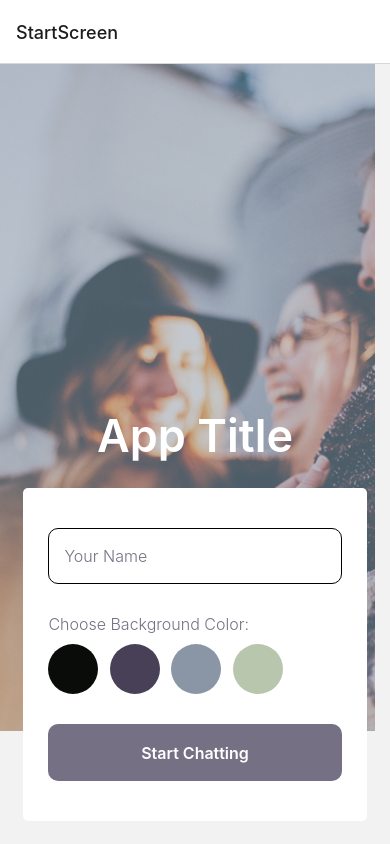
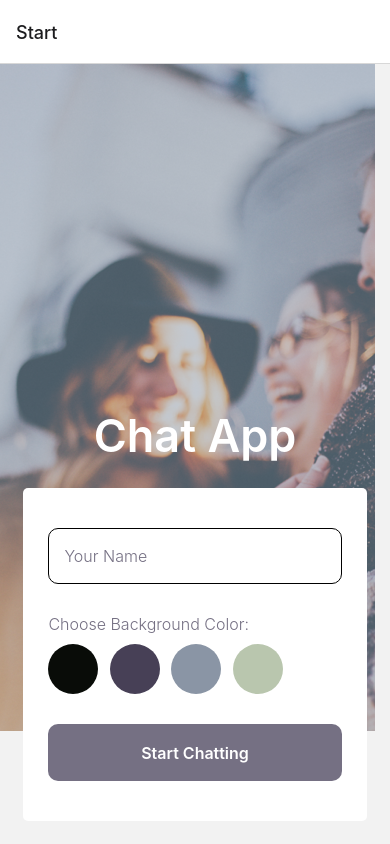
Before and after one commit to raschkatie/chat-app, a React Native app: screen /Start in a window 390 px wide. Built offline with nearby package versions, Linux system fonts and the light colour scheme.

Commit message:
Adjusted start screen name

```diff
--- a/App.js
+++ b/App.js
@@ -9,10 +9,10 @@ const App = () => {
   return (
     <NavigationContainer>
       <Stack.Navigator
-        initialRouteName='StartScreen'
+        initialRouteName='Start'
       >
         <Stack.Screen
-          name='StartScreen'
+          name='Start'
           component={Start}
         />
 
--- a/components/Start.js
+++ b/components/Start.js
@@ -12,7 +12,7 @@ const Start = ({ navigation }) => {
             <ImageBackground source={require('../assets/backgroundImage.png')} style={styles.image}>
                 <View style={styles.content}>
 
-                    <Text style={styles.header}>App Title</Text>
+                    <Text style={styles.header}>Chat App</Text>
 
                     {/* Name Input */}
                     <View style={styles.inputContainer}>
```
